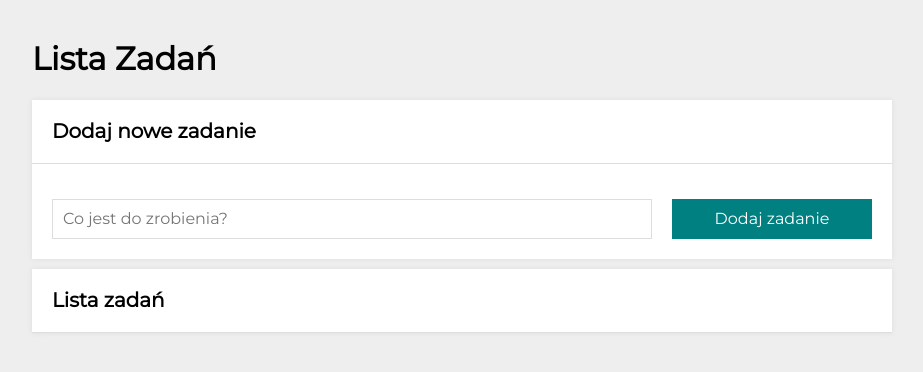
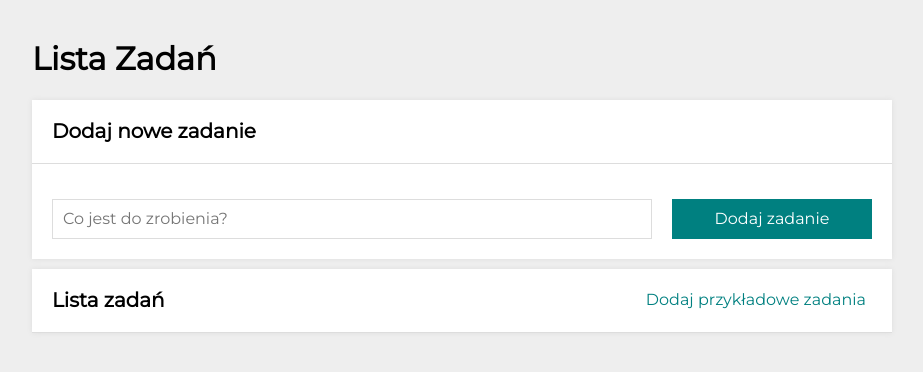
Before and after one commit to Gosia-Magdzik/todo-list-react, a React (Create React App) app: page / in a window 1280 px wide. Shown: the top 372 px of the page, without its empty margins (178-1101 px from the left). Built offline with nearby package versions, Linux system fonts and the light colour scheme.

Commit message:
new button + dispatch

```diff
--- a/src/features/tasks/Buttons/index.js
+++ b/src/features/tasks/Buttons/index.js
@@ -4,7 +4,8 @@ import { toggleHideDone,
          setAllDone,
          selectHideDone,
          selectAreTaskEmpty,
-         selectIsEveryTaskDone} from "../tasksSlice";
+         selectIsEveryTaskDone,
+         fetchExampleTasks } from "../tasksSlice";
 
 const Buttons = () => {
     const hideDone  = useSelector(selectHideDone);
@@ -14,8 +15,11 @@ const Buttons = () => {
     const dispatch = useDispatch();
 
     return (
-        !areTaskEmpty && (
         <ListButtons>
+                <Button onClick={() => dispatch(fetchExampleTasks())}>
+                    Dodaj przykładowe zadania
+                </Button>
+            {!areTaskEmpty && (
                 <>
                     <Button
                         onClick={() => dispatch(toggleHideDone())}
@@ -29,9 +33,9 @@ const Buttons = () => {
                         Ukończ wszystkie
                     </Button>
                 </>
-
+            )}
         </ListButtons>
-    ));
+    );
 };
 
 export default Buttons;
--- a/src/features/tasks/tasksSlice.js
+++ b/src/features/tasks/tasksSlice.js
@@ -25,6 +25,7 @@ const tasksSlice = createSlice({
         setAllDone: ({ tasks }) => {
             tasks.forEach((task) => task.done = true);
         },
+        fetchExampleTasks: () => {  },
     },
 });
 
@@ -33,7 +34,8 @@ export const {
     toggleHideDone,
     toggleTaskDone,
     removeTask,
-    setAllDone
+    setAllDone,
+    fetchExampleTasks
 } = tasksSlice.actions;
 
 export const selectTasksState = state => state.tasks;
```
Lines whose indentation alone changed are shown as unchanged.
